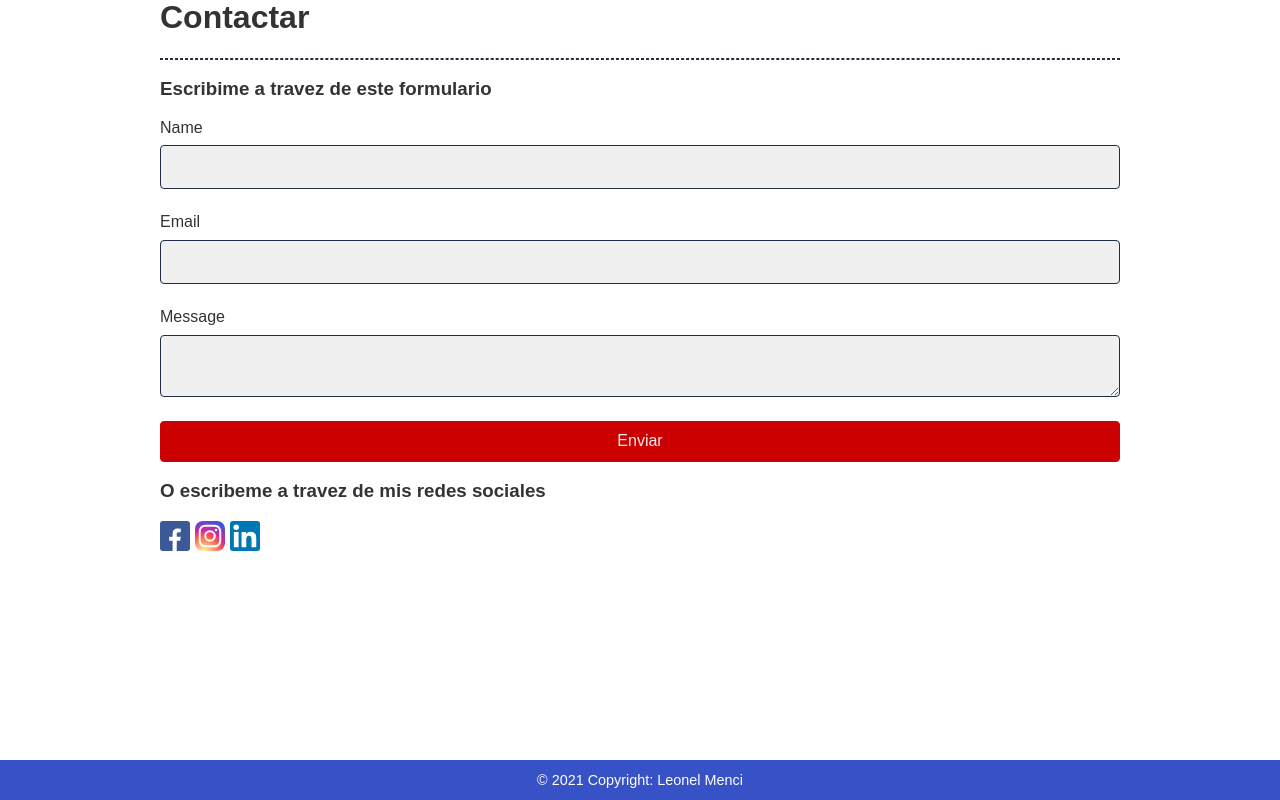
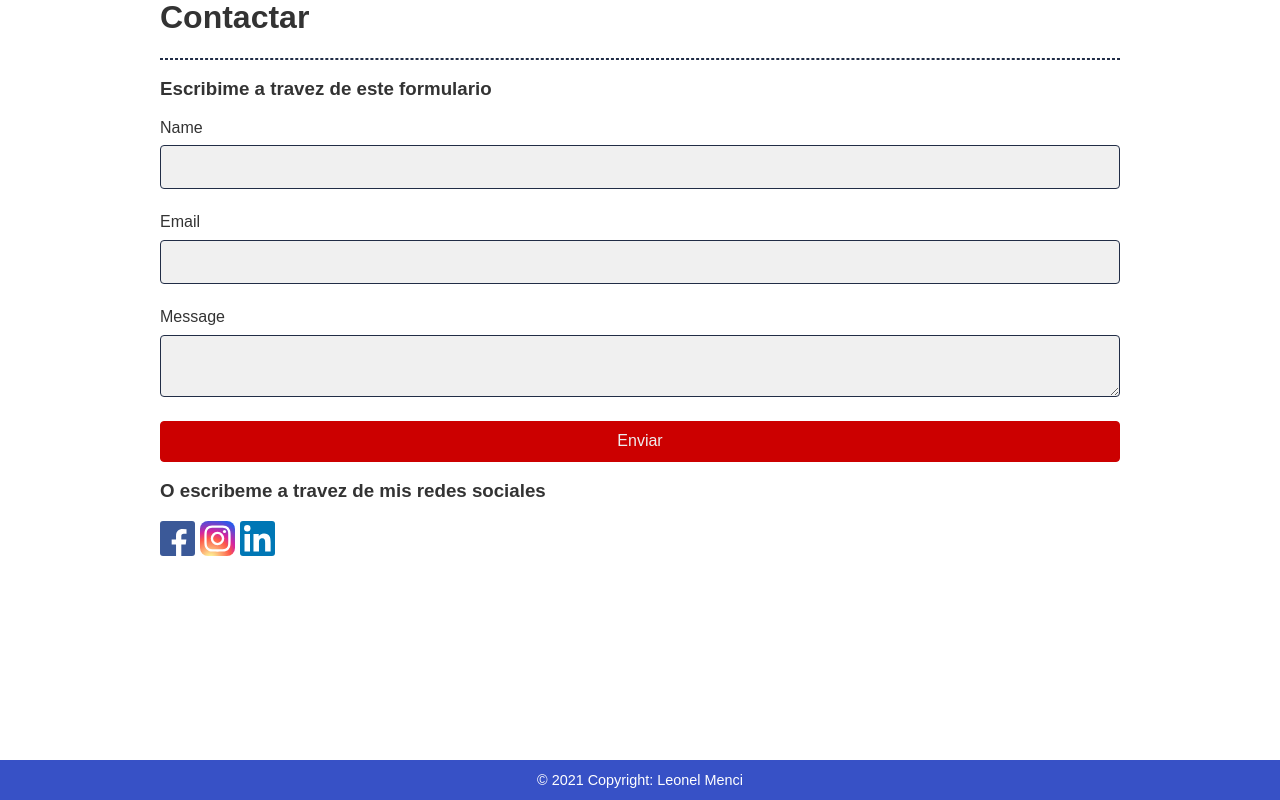
Before and after one commit to minterger/Portafolio-Vue, a Vue app: page /contact in a window 1280 px wide. Shown: the part 847-1647 px from the top of the page. Built offline with nearby package versions, Linux system fonts and the light colour scheme.

Commit message:
update social icons

```diff
--- a/src/views/Contact.vue
+++ b/src/views/Contact.vue
@@ -20,20 +20,22 @@ text.value = "Contactar";
     <h3>O escribeme a travez de mis redes sociales</h3>
 
     <div class="social-media">
+      <!-- facebook button social -->
       <a href="https://www.facebook.com/leonelmenci" target="_blank">
         <svg
           xmlns="http://www.w3.org/2000/svg"
           width="24"
           height="24"
-          viewBox="0 0 24 18"
+          viewBox="0 0 22 18"
           class="facebookSvg"
         >
           <path
             d="M13.397 20.997v-8.196h2.765l.411-3.209h-3.176V7.548c0-.926.258-1.56 1.587-1.56h1.684V3.127A22.336 22.336 0 0 0 14.201 3c-2.444 0-4.122 1.492-4.122 4.231v2.355H7.332v3.209h2.753v8.202h3.312z"
           ></path>
         </svg>
-        <!-- <img src="https://img.icons8.com/color/48/000000/facebook-new.png" /> -->
       </a>
+
+      <!-- instagram button social -->
       <a
         href="https://www.instagram.com/leo_skateboard/"
         class="instagram"
@@ -54,8 +56,9 @@ text.value = "Contactar";
             d="M20.533 6.111A4.605 4.605 0 0 0 17.9 3.479a6.606 6.606 0 0 0-2.186-.42c-.963-.042-1.268-.054-3.71-.054s-2.755 0-3.71.054a6.554 6.554 0 0 0-2.184.42 4.6 4.6 0 0 0-2.633 2.632 6.585 6.585 0 0 0-.419 2.186c-.043.962-.056 1.267-.056 3.71 0 2.442 0 2.753.056 3.71.015.748.156 1.486.419 2.187a4.61 4.61 0 0 0 2.634 2.632 6.584 6.584 0 0 0 2.185.45c.963.042 1.268.055 3.71.055s2.755 0 3.71-.055a6.615 6.615 0 0 0 2.186-.419 4.613 4.613 0 0 0 2.633-2.633c.263-.7.404-1.438.419-2.186.043-.962.056-1.267.056-3.71s0-2.753-.056-3.71a6.581 6.581 0 0 0-.421-2.217zm-1.218 9.532a5.043 5.043 0 0 1-.311 1.688 2.987 2.987 0 0 1-1.712 1.711 4.985 4.985 0 0 1-1.67.311c-.95.044-1.218.055-3.654.055-2.438 0-2.687 0-3.655-.055a4.96 4.96 0 0 1-1.669-.311 2.985 2.985 0 0 1-1.719-1.711 5.08 5.08 0 0 1-.311-1.669c-.043-.95-.053-1.218-.053-3.654 0-2.437 0-2.686.053-3.655a5.038 5.038 0 0 1 .311-1.687c.305-.789.93-1.41 1.719-1.712a5.01 5.01 0 0 1 1.669-.311c.951-.043 1.218-.055 3.655-.055s2.687 0 3.654.055a4.96 4.96 0 0 1 1.67.311 2.991 2.991 0 0 1 1.712 1.712 5.08 5.08 0 0 1 .311 1.669c.043.951.054 1.218.054 3.655 0 2.436 0 2.698-.043 3.654h-.011z"
           ></path>
         </svg>
-        <!-- <img src="https://img.icons8.com/color/48/000000/instagram-new.png" /> -->
       </a>
+
+      <!-- linkedin button social -->
       <a href="https://www.linkedin.com/in/leonel-menci/" target="_blank">
         <svg
           xmlns="http://www.w3.org/2000/svg"
@@ -69,7 +72,6 @@ text.value = "Contactar";
             d="M9.237 8.855v12.139h3.769v-6.003c0-1.584.298-3.118 2.262-3.118 1.937 0 1.961 1.811 1.961 3.218v5.904H21v-6.657c0-3.27-.704-5.783-4.526-5.783-1.835 0-3.065 1.007-3.568 1.96h-.051v-1.66H9.237zm-6.142 0H6.87v12.139H3.095z"
           ></path>
         </svg>
-        <!-- <img src="https://img.icons8.com/color/48/000000/linkedin.png" /> -->
       </a>
     </div>
   </div>
@@ -84,8 +86,8 @@ text.value = "Contactar";
 
 .social-media a svg {
   vertical-align: middle;
-  width: 30px;
-  height: 30px;
+  width: 35px;
+  height: 35px;
 }
 .instagramSvg {
   background: radial-gradient(
@@ -98,21 +100,15 @@ text.value = "Contactar";
   );
   fill: #fff;
   border-radius: 8px;
-  width: 29px;
-  height: 29px;
 }
 
 .facebookSvg {
-  width: 29px;
-  height: 29px;
   background: #3b5998;
   fill: #fff;
   border-radius: 3px;
 }
 
 .linkedinSvg {
-  width: 29px;
-  height: 29px;
   background: #0077b5;
   fill: #fff;
   border-radius: 3px;
```
